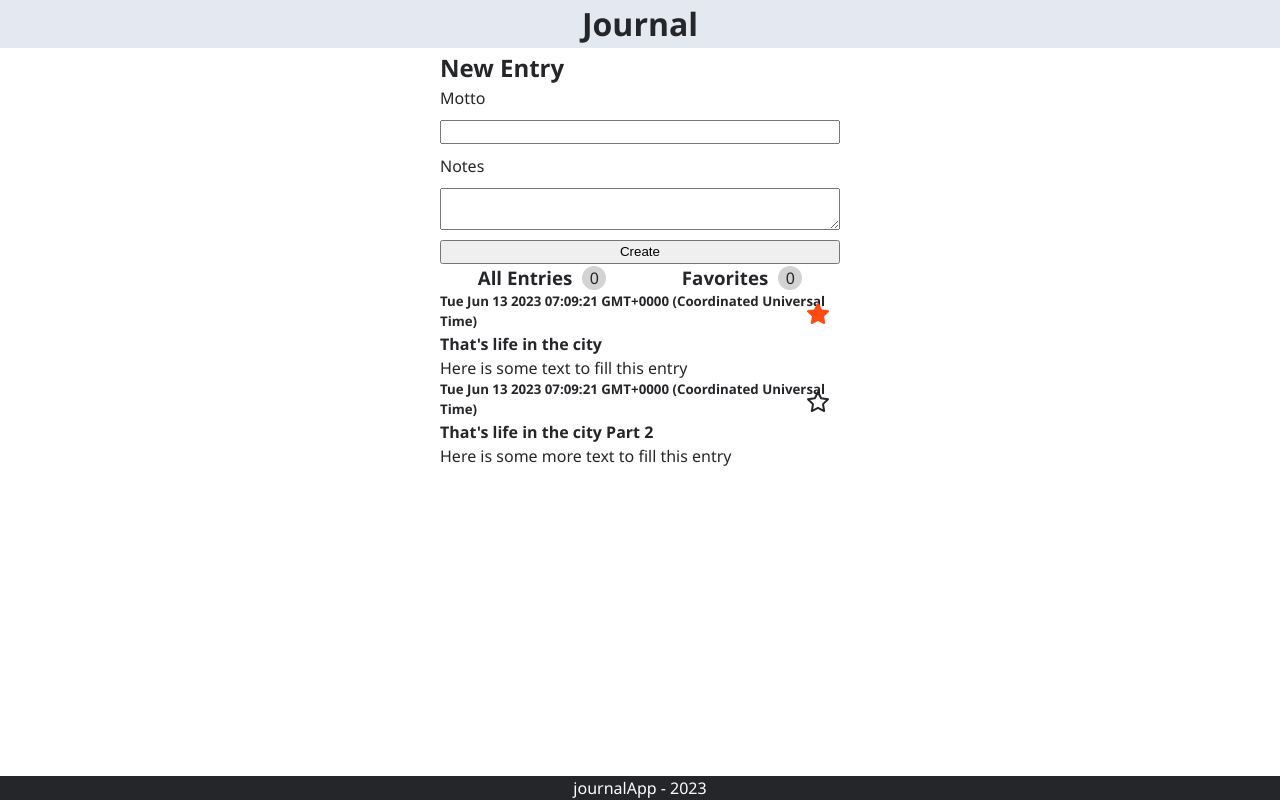
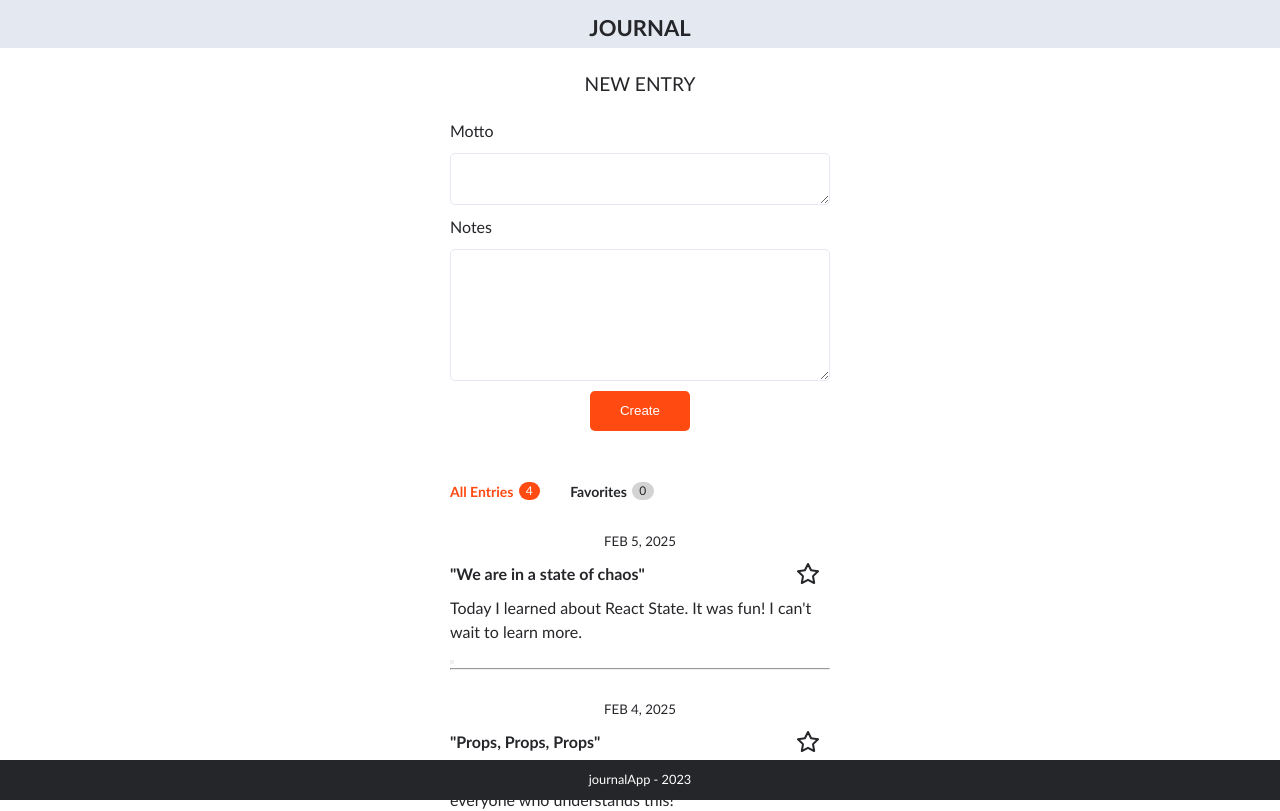
Before and after one commit to vaupunkt/NF-JournalApp, a React (Create React App) app: page / in a window 1280 px wide. Shown: the top 811 px of the page. Built offline with nearby package versions, Linux system fonts and the light colour scheme.

Commit message:
add more functionality and array methods

```diff
--- /dev/null
+++ b/src/components/button/button.css
@@ -0,0 +1,23 @@
+.entryForm__button {
+	background-color: var(--color-nemo);
+	color: var(--color-foam);
+	min-width: 100px;
+	height: 40px;
+	border-radius: 5px;
+	border-style: none;
+	margin: auto;
+}
+
+.entryForm__button:active {
+	background-color: var(--color-nemo-mid);
+}
+
+.entryFrom__button:hover {
+	background-color: var(--color-nemo-dark);
+}
+
+.entryList__entryFavoriteButton img {
+	position: absolute;
+	top: 60px;
+	right: 10px;
+}
--- /dev/null
+++ b/src/components/button/button.js
@@ -0,0 +1,31 @@
+import star from "../../assets/star.svg";
+import starFilled from "../../assets/star-filled.svg";
+import { useState } from "react";
+
+export function SubmitButton({ children }) {
+	return (
+		<button className="entryForm__button" type="submit">
+			{children}
+		</button>
+	);
+}
+
+export function FavoriteButton() {
+	const [isFavorite, setFavorite] = useState(false);
+	function favoriteEntry() {
+		setFavorite(!isFavorite);
+	}
+
+	return (
+		<button className="entryList__entryFavoriteButton" onClick={favoriteEntry}>
+			<img
+				className="entryList__entryFavoriteButton"
+				src={isFavorite ? starFilled : star}
+				alt={
+					isFavorite
+						? "Filled Favorite-Icon (Star)"
+						: "Empty Favorite-Icon (Star)"
+				}></img>
+		</button>
+	);
+}
--- a/src/components/entries/entries.css
+++ b/src/components/entries/entries.css
@@ -1,13 +1,22 @@
-ul {
+.entryList {
 	list-style: none;
 }
 
-li {
+.entryList__entry {
 	position: relative;
+	padding-top: 30px;
 }
 
-img {
-	position: absolute;
-	top: 10px;
-	right: 10px;
+.entryList__entryDate {
+	text-align: center;
+	text-transform: uppercase;
+	font-weight: 400;
 }
+
+.entryList__entryMotto {
+	padding: 10px 0;
+}
+
+.entryList__divider:last-of-type {
+	display: none;
+}
--- a/src/components/entries/entries.js
+++ b/src/components/entries/entries.js
@@ -1,38 +1,61 @@
-import star from "../../assets/star.svg";
-import starFilled from "../../assets/star-filled.svg";
+import { FavoriteButton } from "../button/button.js";
+
+export let entries = [
+	{
+		id: 1000,
+		date: "Feb 5, 2025",
+		motto: "We are in a state of chaos",
+		notes:
+			"Today I learned about React State. It was fun! I can't wait to learn more.",
+	},
+	{
+		id: 999,
+		date: "Feb 4, 2025",
+		motto: "Props, Props, Props",
+		notes:
+			"Today I learned about React Props. Mad props to everyone who understands this!",
+	},
+	{
+		id: 998,
+		date: "Feb 3, 2025",
+		motto: "How to nest components online fast",
+		notes:
+			"Today I learned about React Components and how to nest them like a pro. Application design is so much fun!",
+	},
+	{
+		id: 997,
+		date: "Feb 2, 2025",
+		motto: "I'm a React Developer",
+		notes: "My React-ion when I learned about React: 😍",
+	},
+];
 
 export default function Entries() {
-	const date = Date();
-	let entries = [
-		{
-			date: date,
-			title: "That's life in the city",
-			text: "Here is some text to fill this entry",
-			favorite: true,
-		},
-		{
-			date: date,
-			title: "That's life in the city Part 2",
-			text: "Here is some more text to fill this entry",
-			favorite: false,
-		},
-	];
 	return (
-		<ul>
-			{entries.map((entry) => (
-				<li>
-					<h5>{entry.date}</h5>
-					<h4>{entry.title}</h4>
-					<p>{entry.text}</p>
-					<img
-						src={entry.favorite ? starFilled : star}
-						alt={
-							entry.favorite
-								? "Filled Favorite-Icon (Star)"
-								: "Empty Favorite-Icon (Star)"
-						}></img>
-				</li>
-			))}
+		<ul className="entryList">
+			<MapEntries />
 		</ul>
 	);
 }
+
+function MapEntries() {
+	const entriesReturn = entries.map((entry, index) => (
+		<>
+			<li className="entryList__entry" key={entry.id}>
+				<h5 className="entryList__entryDate">{entry.date}</h5>
+				<h4 className="entryList__entryMotto">
+					"<strong>{entry.motto}</strong>"
+				</h4>
+				<p className="entryList__entryNote">{entry.notes}</p>
+				<FavoriteButton />
+			</li>
+			<Divider />
+		</>
+	));
+
+	return entriesReturn;
+}
+
+function Divider() {
+	return <hr className="entryList__divider"></hr>;
+}
--- a/src/components/form/form.css
+++ b/src/components/form/form.css
@@ -3,3 +3,17 @@
 	flex-direction: column;
 	gap: 10px;
 }
+
+.entryForm__input {
+	padding: 15px;
+	border-radius: 5px;
+	border-color: var(--color-water-10);
+}
+
+.entryForm__title {
+	text-align: center;
+	padding: 20px;
+	text-transform: uppercase;
+	font-weight: 400;
+	font-size: 1.2em;
+}
--- a/src/components/form/form.js
+++ b/src/components/form/form.js
@@ -1,13 +1,29 @@
+import { SubmitButton } from "../button/button.js";
+
 export default function Form() {
 	return (
 		<>
-			<h2>New Entry</h2>
+			<h2 className="entryForm__title">New Entry</h2>
 			<form className="entryForm">
-				<label for="motto">Motto</label>
-				<input id="motto" name="motto" required></input>
-				<label for="notes">Notes</label>
-				<textarea id="notes" name="notes" required></textarea>
-				<button type="submit">Create</button>
+				<label className="entryForm__label" htmlFor="motto">
+					Motto
+				</label>
+				<textarea
+					rows="1"
+					className="entryForm__input"
+					id="motto"
+					name="motto"
+					required></textarea>
+				<label className="entryForm__label" htmlFor="notes">
+					Notes
+				</label>
+				<textarea
+					className="entryForm__input"
+					id="notes"
+					name="notes"
+					rows="5"
+					required></textarea>
+				<SubmitButton>Create</SubmitButton>
 			</form>
 		</>
 	);
--- a/src/components/tabbar/tabbar.css
+++ b/src/components/tabbar/tabbar.css
@@ -1,17 +1,28 @@
 .badge {
 	background-color: lightgray;
-	border-radius: 50%;
-	width: 1.5em;
+	border-radius: 15px;
+	width: 1.8em;
 	text-align: center;
 }
 
 .tabbar {
 	display: flex;
-	justify-content: space-around;
+	gap: 30px;
+	font-size: 0.75em;
+	padding-top: 50px;
 }
 
 .tabbar__tab {
 	display: flex;
-	gap: 10px;
+	gap: 5px;
 	align-items: center;
 }
+
+.tabbar__tab--active {
+	color: var(--color-nemo);
+}
+
+.tabbar__tab--active .badge {
+	color: var(--color-foam);
+	background-color: var(--color-nemo);
+}
--- a/src/components/tabbar/tabbar.js
+++ b/src/components/tabbar/tabbar.js
@@ -1,9 +1,12 @@
+import { entries } from "../entries/entries.js";
+
 export default function Tabbar() {
+	const entryNumber = entries.length;
 	return (
 		<section className="tabbar">
-			<section className="tabbar__tab">
+			<section className="tabbar__tab tabbar__tab--active">
 				<h3>All Entries</h3>
-				<span className="badge">0</span>
+				<span className="badge">{entryNumber}</span>
 			</section>
 			<section className="tabbar__tab">
 				<h3>Favorites</h3>
--- a/src/global.css
+++ b/src/global.css
@@ -2,6 +2,7 @@
 @import "./components/form/form.css";
 @import "./components/entries/entries.css";
 @import "./utils/colors.css";
+@import "./components/button/button.css";
 
 * {
 	box-sizing: border-box;
@@ -11,30 +12,36 @@
 }
 
 body {
-	font-family: "Segoe UI", Tahoma, Geneva, Verdana, sans-serif;
+	font-family: "Gill Sans", "Gill Sans MT", Calibri, "Trebuchet MS", sans-serif;
 	color: var(--color-granite);
+	background-color: var(--color-foam);
 }
 
 main {
-	margin-top: 50px;
 	max-width: 400px;
-	margin-left: auto;
-	margin-right: auto;
+	padding: 0 10px 0 10px;
+	margin: 50px auto 50px auto;
 }
 
 header {
 	text-align: center;
 	background-color: var(--color-water-10);
 	width: 100%;
-	position: absolute;
+	position: fixed;
 	top: 0;
+	font-variant-caps: all-small-caps;
 }
 
 footer {
 	background-color: var(--color-granite);
 	color: var(--color-foam);
+	font-size: 0.8em;
 	text-align: center;
-	position: absolute;
+	position: fixed;
 	bottom: 0;
 	width: 100%;
+	height: 40px;
+	display: flex;
+	align-items: center;
+	justify-content: center;
 }
```
